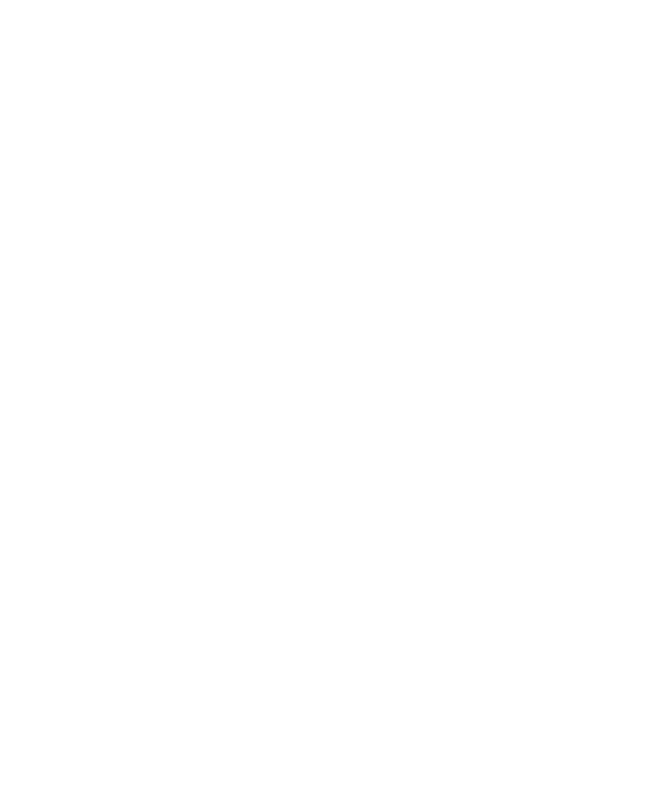
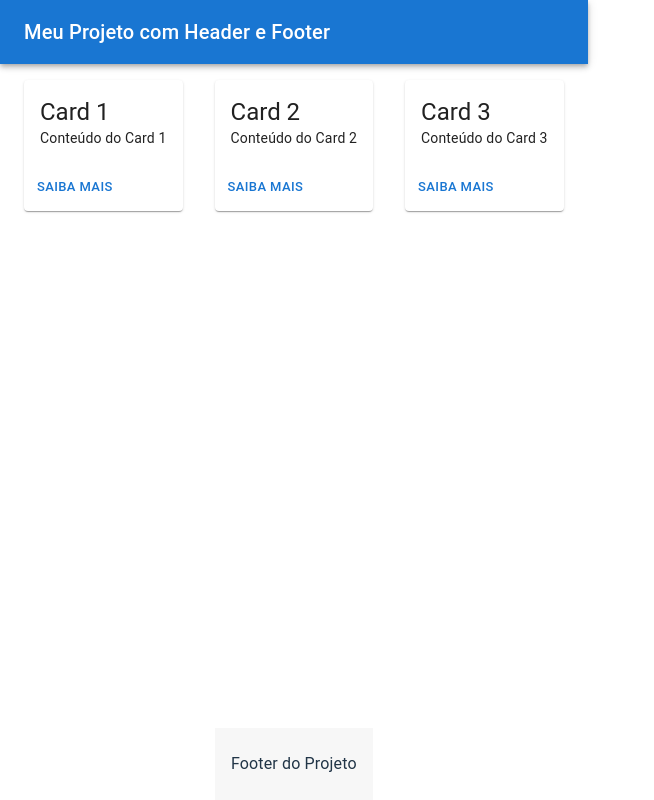
Before and after one commit to DanielRGabriel/Lelu_artesanatos, a React (Vite) app in the folder lelu/: page / in a window 1280 px wide. Shown: the whole page, without its empty margins (0-654 px from the left). Built offline with nearby package versions, Linux system fonts and the light colour scheme.

Commit message:
estrutura home e component CustomCard

```diff
--- a/lelu/package.json
+++ b/lelu/package.json
@@ -10,6 +10,10 @@
     "preview": "vite preview"
   },
   "dependencies": {
+    "@emotion/react": "^11.13.3",
+    "@emotion/styled": "^11.13.0",
+    "@mui/icons-material": "^6.1.2",
+    "@mui/material": "^6.1.2",
     "react": "^18.2.0",
     "react-dom": "^18.2.0"
   },
--- a/lelu/src/App.jsx
+++ b/lelu/src/App.jsx
@@ -1,16 +1,14 @@
-import { useState } from 'react'
-import reactLogo from './assets/react.svg'
-import viteLogo from '/vite.svg'
-import './App.css'
+// src/App.jsx
+
+import React from 'react';
+import Home from './pages/home/home'; // Importando o Home
 
 function App() {
-
-
   return (
-    <>
-
-    </>
-  )
+    <div>
+      <Home /> {/* Usando o componente Home */}
+    </div>
+  );
 }
 
-export default App
+export default App;
--- /dev/null
+++ b/lelu/src/components/CustomCard.jsx
@@ -0,0 +1,22 @@
+import React from 'react';
+import { Card, CardContent, Typography, CardActions, Button } from '@mui/material';
+
+const CustomCard = ({ title, content }) => {
+  return (
+    <Card>
+      <CardContent>
+        <Typography variant="h5" component="div">
+          {title}
+        </Typography>
+        <Typography variant="body2">
+          {content}
+        </Typography>
+      </CardContent>
+      <CardActions>
+        <Button size="small">Saiba mais</Button>
+      </CardActions>
+    </Card>
+  );
+};
+
+export default CustomCard;
--- /dev/null
+++ b/lelu/src/pages/home/home.jsx
@@ -0,0 +1,46 @@
+// src/pages/home/home.jsx
+
+import React from 'react';
+import { AppBar, Toolbar, Typography, Container, Box, Grid } from '@mui/material';
+import CustomCard from '../../components/CustomCard.jsx';
+import styles from './home.module.css'; // Importando o CSS Module
+
+function Home() {
+  return (
+    <Box className={styles.appContainer}>
+      {/* Header */}
+      <AppBar position="static">
+        <Toolbar>
+          <Typography variant="h6" component="div" sx={{ flexGrow: 1 }}>
+            Meu Projeto com Header e Footer
+          </Typography>
+        </Toolbar>
+      </AppBar>
+
+      {/* Conteúdo Central */}
+      <Container className={styles.contentContainer}>
+        <Grid container spacing={4} justifyContent="center">
+          {/* Chamar o CustomCard com diferentes props */}
+          <Grid item xs={12} sm={6} md={4}>
+            <CustomCard title="Card 1" content="Conteúdo do Card 1" />
+          </Grid>
+          <Grid item xs={12} sm={6} md={4}>
+            <CustomCard title="Card 2" content="Conteúdo do Card 2" />
+          </Grid>
+          <Grid item xs={12} sm={6} md={4}>
+            <CustomCard title="Card 3" content="Conteúdo do Card 3" />
+          </Grid>
+        </Grid>
+      </Container>
+
+      {/* Footer */}
+      <Box component="footer" className={styles.footer}>
+        <Typography variant="body1">
+          Footer do Projeto
+        </Typography>
+      </Box>
+    </Box>
+  );
+}
+
+export default Home;
--- /dev/null
+++ b/lelu/src/pages/home/home.module.css
@@ -0,0 +1,22 @@
+/* src/pages/home/home.module.css */
+
+.appContainer {
+  display: flex;
+  flex-direction: column;
+  min-height: 100vh;
+  align-items: center; /* Centraliza horizontalmente */
+}
+
+.contentContainer {
+  margin-top: 16px; /* Margem superior */
+  margin-bottom: 16px; /* Margem inferior */
+  flex-grow: 1; /* Faz o container ocupar o espaço disponível */
+  display: flex; /* Ativa o flexbox */
+  justify-content: center; /* Centraliza horizontalmente */
+}
+
+.footer {
+  padding: 24px 16px; /* Padding do rodapé */
+  background-color: #f7f7f7; /* Cor de fundo do rodapé */
+  text-align: center; /* Centraliza o texto do rodapé */
+}
```
Also changed, not shown: 1 other file (tests, documents, lock files or other folders).
